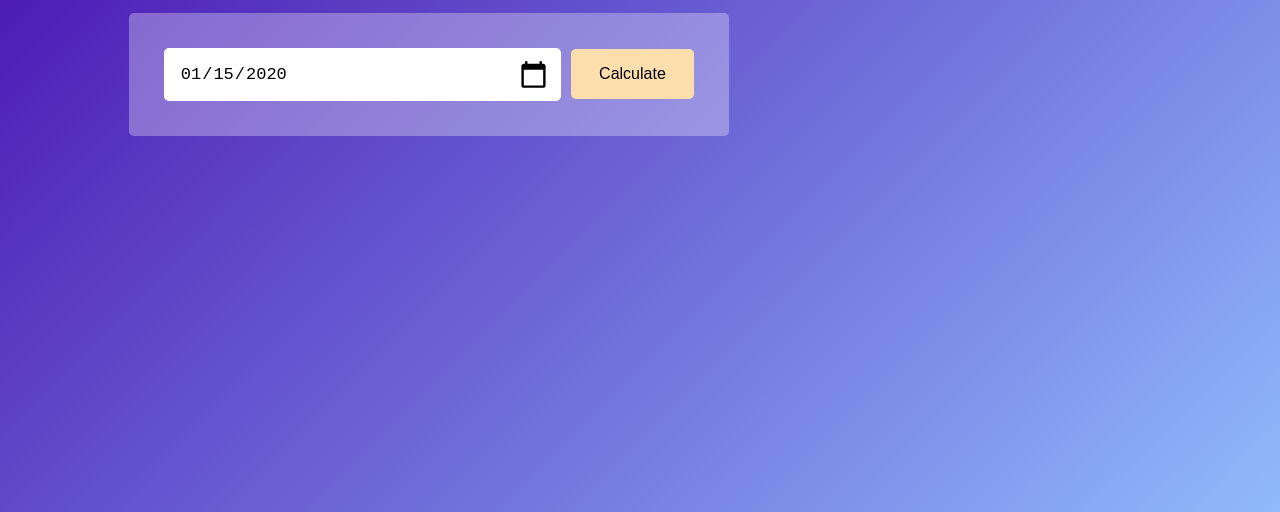
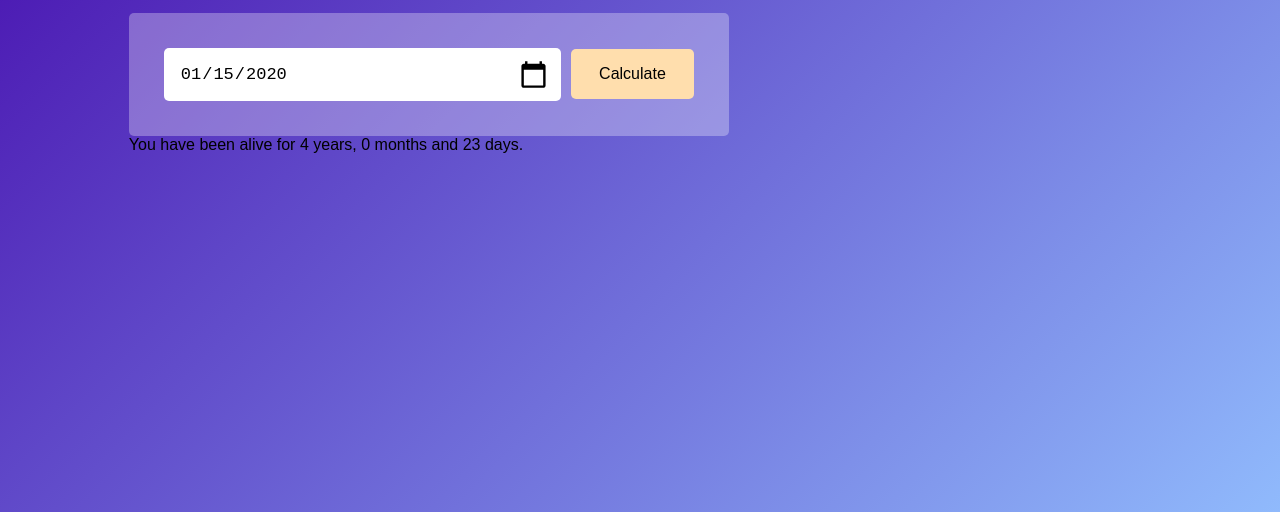
Before and after one commit to hakanakyuzz/AgeCalculator, a plain HTML site: page index.html in a window 1280 px wide. Both pictures are taken after typing "2020-01-15" into the empty fields and a click on the button "Calculate". Shown: the part 288-800 px from the top of the page. Drawn offline with Linux system fonts and the light colour scheme.

Commit message:
added some js

```diff
--- a/index.html
+++ b/index.html
@@ -17,6 +17,7 @@
             <input id="input" type="date">
             <button>Calculate</button>
         </div>
+        <p class="result"></p>
     </div>
 </div>
 <script src="script.js"></script>
--- a/script.js
+++ b/script.js
@@ -0,0 +1,30 @@
+let input  = document.querySelector("input")
+let button = document.querySelector("button")
+let result = document.querySelector(".result")
+
+button.addEventListener("click", () => {
+    let currentDate = new Date()
+    let currentDay = currentDate.getDate()
+    let currentMonth = currentDate.getMonth() + 1
+    let currentYear = currentDate.getFullYear()
+
+    let userBirthDate = new Date(input.value)
+    let userDay = userBirthDate.getDate()
+    let userMonth = userBirthDate.getMonth() + 1
+    let userYear = userBirthDate.getFullYear()
+
+    if (userDay>currentDay){
+        currentDay+=31
+        currentMonth--
+    }
+    if (userMonth>currentMonth){
+        currentMonth+=12
+        currentYear--
+    }
+    if(userDay>currentDay && userMonth>currentMonth){
+        currentYear--
+        currentMonth+=11
+        currentDay+=31
+    }
+    result.innerText = `You have been alive for ${currentYear-userYear} years, ${currentMonth-userMonth} months and ${currentDay-userDay} days.`
+})
```
